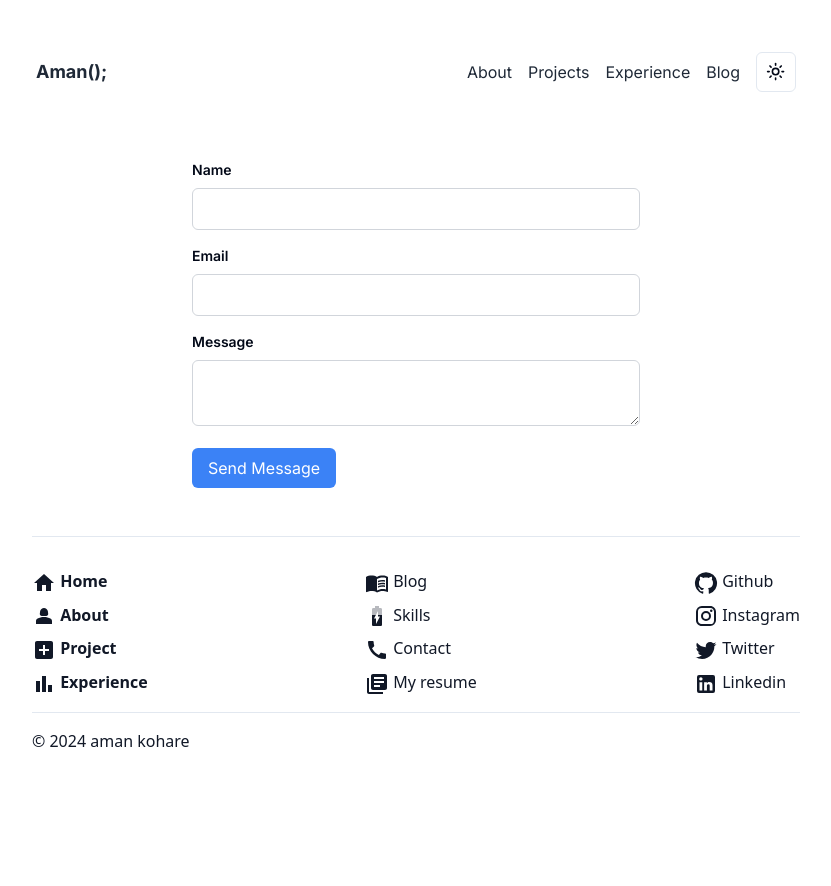
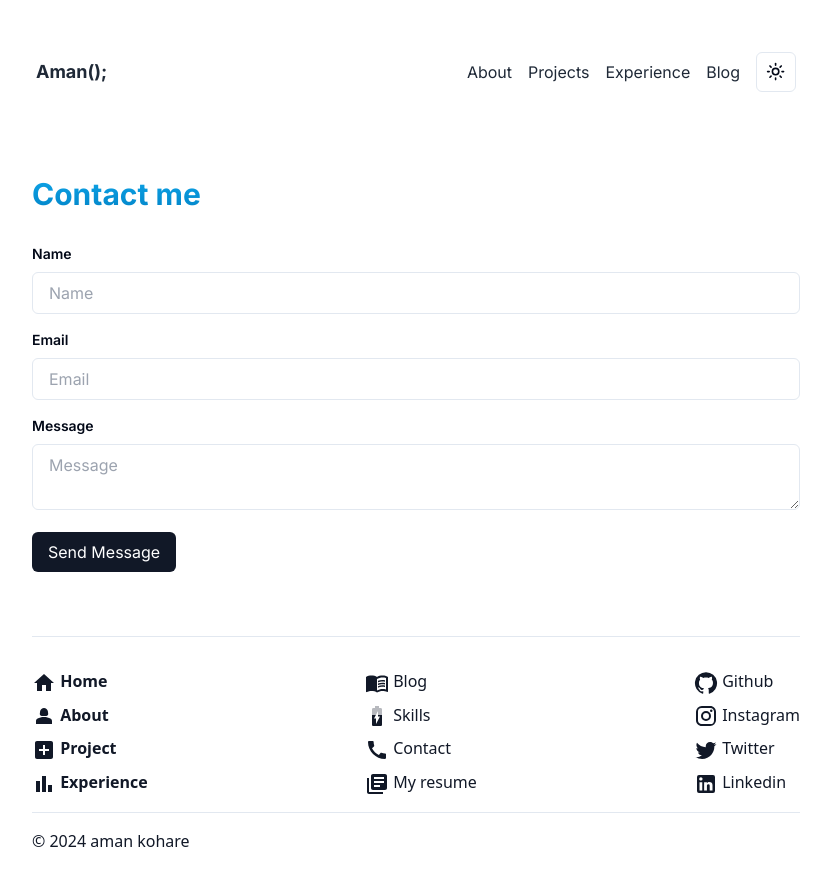
Before and after one commit to Amankohare0514/portfolio, a Next.js app: page /contact in a window 1280 px wide. Shown: the top 886 px of the page, without its empty margins (224-1055 px from the left). Before the commit the page ends 801 px from the top, so only its background shows below. Built offline with nearby package versions, Linux system fonts and the light colour scheme.

Commit message:
added contact page working

```diff
--- a/package.json
+++ b/package.json
@@ -21,6 +21,7 @@
     "@tabler/icons-react": "^3.1.0",
     "class-variance-authority": "^0.7.0",
     "clsx": "^2.1.0",
+    "emailjs-com": "^3.2.0",
     "embla-carousel-react": "^8.0.0",
     "formik": "^2.4.5",
     "framer-motion": "^11.0.23",
@@ -30,6 +31,8 @@
     "nodemailer": "^6.9.13",
     "react": "^18",
     "react-dom": "^18",
+    "react-toastify": "^10.0.5",
+    "sonner": "^1.4.41",
     "tailwind-merge": "^2.2.2",
     "tailwindcss-animate": "^1.0.7",
     "yup": "^1.4.0"
--- a/src/app/api/contact.ts
+++ /dev/null
@@ -1,39 +0,0 @@
-// pages/api/contact.js
-
-import nodemailer from 'nodemailer';
-
-export default async function handler(req:any, res:any) {
-  if (req.method === 'POST') {
-    const { name, email, message } = req.body;
-
-    // Create a Nodemailer transporter
-    const transporter = nodemailer.createTransport({
-      // Configure your email service provider
-      host: 'smtp.example.com',
-      port: 587,
-      secure: false,
-      auth: {
-        user: 'your-email@example.com',
-        pass: 'your-email-password'
-      }
-    });
-
-    try {
-      // Send email
-      await transporter.sendMail({
-        from: 'Your Name <your-email@example.com>',
-        to: 'amankohare@gmail.com',
-        subject: 'New Contact Form Submission',
-        html: `<p>Name: ${name}</p><p>Email: ${email}</p><p>Message: ${message}</p>`
-      });
-
-      res.status(200).json({ message: 'Form submitted successfully' });
-    } catch (error) {
-      console.error('Error sending email:', error);
-      res.status(500).json({ message: 'Error sending email' });
-    }
-  } else {
-    res.setHeader('Allow', ['POST']);
-    res.status(405).end(`Method ${req.method} Not Allowed`);
-  }
-}
--- a/src/app/contact/page.tsx
+++ b/src/app/contact/page.tsx
@@ -1,5 +1,6 @@
-"use client"
 import { useState } from 'react';
+import emailjs from 'emailjs-com';
+import { toast } from 'sonner';
 
 const Contact = () => {
   const [formData, setFormData] = useState({
@@ -8,7 +9,7 @@ const Contact = () => {
     message: ''
   });
 
-  const handleChange = (e:any) => {
+  const handleChange = (e: any) => {
     const { name, value } = e.target;
     setFormData({
       ...formData,
@@ -16,46 +17,45 @@ const Contact = () => {
     });
   };
 
-  const handleSubmit = async (e:any) => {
+  const handleSubmit = async (e: any) => {
     e.preventDefault();
     try {
-      const response = await fetch("/api/contact", {
-        method: 'POST',
-        headers: {
-          'Content-Type': 'application/json'
-        },
-        body: JSON.stringify(formData)
-      });
+      await emailjs.sendForm(
+        'service_ixft89j',
+        'template_k2jhcu8',
+        e.target,
+        'c0lf2uMPzW6yI9Fwh'
+      );
+      toast.success('Form submitted successfully');
 
-      if (response.ok) {
-        // Form submitted successfully
-        console.log('Form submitted successfully');
-        // Clear the form after submission
       setFormData({
         name: '',
         email: '',
         message: ''
       });
-      } else {
-        // Form submission failed
-        console.error('Form submission failed');
-      }
     } catch (error) {
       console.error('Error submitting form:', error);
+      toast.error('Error submitting form');
     }
   };
 
+
   return (
-    <form onSubmit={handleSubmit} className="max-w-md mx-auto mt-8">
-      <div className="mb-4">
+    <div className="p-4 mt-8 max-w-[800px]  mx-auto relative w-full">
+      <h1 className="text-2xl md:text-3xl font-bold text-start bg-clip-text text-transparent bg-gradient-to-b from-sky-500 to-sky-600 bg-opacity-50">
+        Contact me
+      </h1>
+      <form onSubmit={handleSubmit} className="max-w-[800px] mx-auto mt-8">
+        <div className="mb-4 w-full">
           <label htmlFor="name" className="block mb-2 text-sm font-semibold">Name</label>
           <input
             type="text"
             id="name"
             name="name"
+            placeholder='Name'
             value={formData.name}
             onChange={handleChange}
-          className="w-full px-4 py-2 rounded-md border border-gray-300 focus:outline-none focus:border-blue-500"
+            className="w-full px-4 py-2 bg-transparent rounded-md border focus:outline-none focus:border-blue-500"
             required
           />
         </div>
@@ -65,9 +65,10 @@ const Contact = () => {
             type="email"
             id="email"
             name="email"
+            placeholder='Email'
             value={formData.email}
             onChange={handleChange}
-          className="w-full px-4 py-2 rounded-md border border-gray-300 focus:outline-none focus:border-blue-500"
+            className="w-full px-4 py-2 bg-transparent rounded-md border focus:outline-none focus:border-blue-500"
             required
           />
         </div>
@@ -76,14 +77,16 @@ const Contact = () => {
           <textarea
             id="message"
             name="message"
+            placeholder='Message'
             value={formData.message}
             onChange={handleChange}
-          className="w-full px-4 py-2 rounded-md border border-gray-300 focus:outline-none focus:border-blue-500"
+            className="w-full px-4 py-2 bg-transparent rounded-md border focus:outline-none focus:border-blue-500"
             required
           ></textarea>
         </div>
-      <button type="submit" className="bg-blue-500 text-white px-4 py-2 rounded-md hover:bg-blue-600 transition duration-300">Send Message</button>
+        <button type="submit" className="bg-gray-900 text-white px-4 py-2 rounded-md hover:bg-blue-600 transition duration-300">Send Message</button>
       </form>
+    </div>
   );
 };
 
--- a/src/app/page.tsx
+++ b/src/app/page.tsx
@@ -1,18 +1,19 @@
 "use client"
 import { NextUIProvider } from '@nextui-org/react';
 import Hero from './home/page';
-import About from './about/page';
 import Education from './education/page';
 import Skill from './skills/page';
-import Contact from "./contact/page"
+import Contact from './contact/page';
+import { Toaster } from 'sonner';
 export default function Home() {
   return (
     <>
       <NextUIProvider>
-        {/* <Hero />
-        <Skill/>
-        <Education /> */}
-        <Contact/>
+        <Toaster/>
+        <Hero />
+        <Skill />
+        <Education />
+        <Contact />
       </NextUIProvider>
     </>
   );
```
Also changed, not shown: 1 other file (tests, documents, lock files or other folders). Lines whose indentation alone changed are shown as unchanged.
